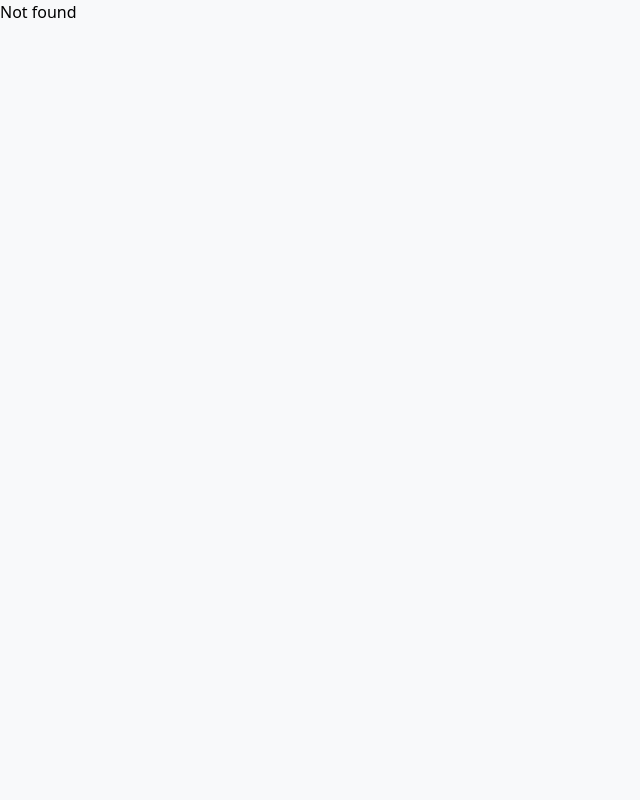
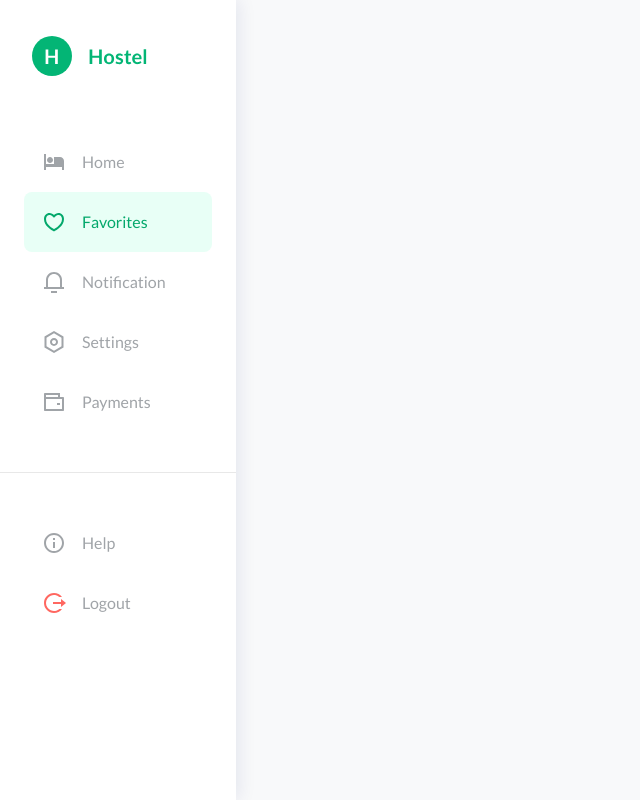
Before and after one commit to EazzieJr/hostel-dashboard, a Next.js app: page /favorites in a window 1280 px wide. Before the commit this address had no page. Shown: the whole page, without its empty margins (0-640 px from the left). Built offline with nearby package versions, Linux system fonts and the light colour scheme.

Commit message:
Created all pages

```diff
--- a/components/SVGIcons.jsx
+++ b/components/SVGIcons.jsx
@@ -16,10 +16,9 @@ export const Logo = () => {
 
 export const Settings = () => {
   return (
-    <svg width="24" height="24" viewBox="0 0 24 24" fill="none">
+    <svg width="24" height="24" viewBox="0 0 24 24">
       <path
         d="M12 1L21.5 6.5V17.5L12 23L2.5 17.5V6.5L12 1ZM12 3.311L4.5 7.653V16.347L12 20.689L19.5 16.347V7.653L12 3.311ZM12 16C10.9391 16 9.92172 15.5786 9.17157 14.8284C8.42143 14.0783 8 13.0609 8 12C8 10.9391 8.42143 9.92172 9.17157 9.17157C9.92172 8.42143 10.9391 8 12 8C13.0609 8 14.0783 8.42143 14.8284 9.17157C15.5786 9.92172 16 10.9391 16 12C16 13.0609 15.5786 14.0783 14.8284 14.8284C14.0783 15.5786 13.0609 16 12 16ZM12 14C12.5304 14 13.0391 13.7893 13.4142 13.4142C13.7893 13.0391 14 12.5304 14 12C14 11.4696 13.7893 10.9609 13.4142 10.5858C13.0391 10.2107 12.5304 10 12 10C11.4696 10 10.9609 10.2107 10.5858 10.5858C10.2107 10.9609 10 11.4696 10 12C10 12.5304 10.2107 13.0391 10.5858 13.4142C10.9609 13.7893 11.4696 14 12 14Z"
-        fill="#CACCCF"
       />
     </svg>
   )
@@ -27,10 +26,9 @@ export const Settings = () => {
 
 export const Notification = () => {
   return (
-    <svg width="24" height="24" viewBox="0 0 24 24" fill="none">
+    <svg width="24" height="24" viewBox="0 0 24 24">
       <path
         d="M20 17H22V19H2V17H4V10C4 7.87827 4.84285 5.84344 6.34315 4.34315C7.84344 2.84285 9.87827 2 12 2C14.1217 2 16.1566 2.84285 17.6569 4.34315C19.1571 5.84344 20 7.87827 20 10V17ZM18 17V10C18 8.4087 17.3679 6.88258 16.2426 5.75736C15.1174 4.63214 13.5913 4 12 4C10.4087 4 8.88258 4.63214 7.75736 5.75736C6.63214 6.88258 6 8.4087 6 10V17H18ZM9 21H15V23H9V21Z"
-        fill="#CACCCF"
       />
     </svg>
   )
@@ -38,11 +36,10 @@ export const Notification = () => {
 
 export const Favorites = () => {
   return (
-    <svg width="24" height="24" viewBox="0 0 24 24" fill="none">
+    <svg width="24" height="24" viewBox="0 0 24 24">
       e
       <path
         d="M16.5 3C19.538 3 22 5.5 22 9C22 16 14.5 20 12 21.5C9.5 20 2 16 2 9C2 5.5 4.5 3 7.5 3C9.36 3 11 4 12 5C13 4 14.64 3 16.5 3ZM12.934 18.604C13.815 18.048 14.61 17.495 15.354 16.903C18.335 14.533 20 11.943 20 9C20 6.64 18.463 5 16.5 5C15.424 5 14.26 5.57 13.414 6.414L12 7.828L10.586 6.414C9.74 5.57 8.576 5 7.5 5C5.56 5 4 6.656 4 9C4 11.944 5.666 14.533 8.645 16.903C9.39 17.495 10.185 18.048 11.066 18.603C11.365 18.792 11.661 18.973 12 19.175C12.339 18.973 12.635 18.792 12.934 18.604Z"
-        fill="#CACCCF"
       />
     </svg>
   )
@@ -50,21 +47,17 @@ export const Favorites = () => {
 
 export const Home = () => {
   return (
-    <svg width="24" height="24" viewBox="0 0 24 24" fill="none">
-      <path
-        d="M22 11V20H20V17H4V20H2V4H4V14H12V7H18C19.0609 7 20.0783 7.42143 20.8284 8.17157C21.5786 8.92172 22 9.93913 22 11ZM8 13C7.20435 13 6.44129 12.6839 5.87868 12.1213C5.31607 11.5587 5 10.7956 5 10C5 9.20435 5.31607 8.44129 5.87868 7.87868C6.44129 7.31607 7.20435 7 8 7C8.79565 7 9.55871 7.31607 10.1213 7.87868C10.6839 8.44129 11 9.20435 11 10C11 10.7956 10.6839 11.5587 10.1213 12.1213C9.55871 12.6839 8.79565 13 8 13Z"
-        fill="#03B575"
-      />
+    <svg width="24" height="24" viewBox="0 0 24 24">
+      <path d="M22 11V20H20V17H4V20H2V4H4V14H12V7H18C19.0609 7 20.0783 7.42143 20.8284 8.17157C21.5786 8.92172 22 9.93913 22 11ZM8 13C7.20435 13 6.44129 12.6839 5.87868 12.1213C5.31607 11.5587 5 10.7956 5 10C5 9.20435 5.31607 8.44129 5.87868 7.87868C6.44129 7.31607 7.20435 7 8 7C8.79565 7 9.55871 7.31607 10.1213 7.87868C10.6839 8.44129 11 9.20435 11 10C11 10.7956 10.6839 11.5587 10.1213 12.1213C9.55871 12.6839 8.79565 13 8 13Z" />
     </svg>
   )
 }
 
-export const Notifications = () => {
+export const Help = () => {
   return (
-    <svg width="24" height="24" viewBox="0 0 24 24" fill="none">
+    <svg width="24" height="24" viewBox="0 0 24 24">
       <path
         d="M12 22C6.477 22 2 17.523 2 12C2 6.477 6.477 2 12 2C17.523 2 22 6.477 22 12C22 17.523 17.523 22 12 22ZM12 20C14.1217 20 16.1566 19.1571 17.6569 17.6569C19.1571 16.1566 20 14.1217 20 12C20 9.87827 19.1571 7.84344 17.6569 6.34315C16.1566 4.84285 14.1217 4 12 4C9.87827 4 7.84344 4.84285 6.34315 6.34315C4.84285 7.84344 4 9.87827 4 12C4 14.1217 4.84285 16.1566 6.34315 17.6569C7.84344 19.1571 9.87827 20 12 20ZM11 7H13V9H11V7ZM11 11H13V17H11V11Z"
-        fill="#CACCCF"
       />
     </svg>
   )
@@ -72,7 +65,7 @@ export const Notifications = () => {
 
 export const Logout = () => {
   return (
-    <svg width="24" height="24" viewBox="0 0 24 24" fill="none">
+    <svg width="24" height="24" viewBox="0 0 24 24">
       <path
         d="M12 22C6.477 22 2 17.523 2 12C2 6.477 6.477 2 12 2C13.5527 1.99884 15.0842 2.35978 16.4729 3.05414C17.8617 3.74851 19.0693 4.75718 20 6H17.29C16.1352 4.98176 14.7112 4.31836 13.1887 4.0894C11.6663 3.86044 10.1101 4.07566 8.70689 4.70922C7.30371 5.34277 6.11315 6.36776 5.27807 7.66119C4.44299 8.95462 3.99887 10.4615 3.999 12.0011C3.99913 13.5407 4.4435 15.0475 5.27879 16.3408C6.11409 17.6341 7.30482 18.6589 8.7081 19.2922C10.1114 19.9255 11.6676 20.1405 13.19 19.9113C14.7125 19.6821 16.1364 19.0184 17.291 18H20.001C19.0702 19.243 17.8624 20.2517 16.4735 20.9461C15.0846 21.6405 13.5528 22.0013 12 22ZM19 16V13H11V11H19V8L24 12L19 16Z"
         fill="#FF6760"
@@ -83,10 +76,9 @@ export const Logout = () => {
 
 export const Payment = () => {
   return (
-    <svg width="24" height="24" viewBox="0 0 24 24" fill="none">
+    <svg width="24" height="24" viewBox="0 0 24 24">
       <path
         d="M18 7H21C21.2652 7 21.5196 7.10536 21.7071 7.29289C21.8946 7.48043 22 7.73478 22 8V20C22 20.2652 21.8946 20.5196 21.7071 20.7071C21.5196 20.8946 21.2652 21 21 21H3C2.73478 21 2.48043 20.8946 2.29289 20.7071C2.10536 20.5196 2 20.2652 2 20V4C2 3.73478 2.10536 3.48043 2.29289 3.29289C2.48043 3.10536 2.73478 3 3 3H18V7ZM4 9V19H20V9H4ZM4 5V7H16V5H4ZM15 13H18V15H15V13Z"
-        fill="#CACCCF"
       />
     </svg>
   )
--- a/components/layout/SideBar.jsx
+++ b/components/layout/SideBar.jsx
@@ -1,3 +1,6 @@
+import Link from 'next/link'
+import { useRouter } from 'next/router'
+
 import {
   Logo,
   Home,
@@ -5,41 +8,63 @@ import {
   Notification,
   Settings,
   Payment,
+  Help,
   Logout,
 } from '../SVGIcons'
 
 const SideBar = () => {
+  const { asPath } = useRouter()
+
+  const NavItem = ({ label, logo, link }) => {
+    return (
+      <li>
+        <Link href={link}>
+          <a
+            className={`${
+              asPath === link
+                ? 'bg-primary-Lightest text-primary-Dark'
+                : 'text-Neutral-gray hover:bg-Neutral-Lightest'
+            }  w-full p-[18px] text-left fill-current rounded-lg flex item-center space-x-4 transition-colors duration-500`}
+          >
+            {logo}
+            <span>{label}</span>
+          </a>
+        </Link>
+      </li>
+    )
+  }
+
   return (
-    <nav className="w-[236px] bg-white h-screen sideBarShadow fixed top-0 left-0 xl:py-9 px-6">
-      <Logo />
+    <nav className="w-[236px] bg-white h-screen sideBarShadow fixed top-0 left-0 xl:py-9">
+      {/* Logo */}
+      <div className="px-8">
+        <Logo />
+      </div>
 
       {/* Nav list */}
       <ul className="mt-14">
-        <NavItem label="Home" logo={<Home />} />
-        <NavItem label="Favorites" logo={<Favorites />} />
-        <NavItem label="Notification" logo={<Notification />} />
-        <NavItem label="Settings" logo={<Settings />} />
-        <NavItem label="Payments" logo={<Payment />} />
+        <div className="px-6">
+          <NavItem label="Home" logo={<Home />} link="/" />
+          <NavItem label="Favorites" logo={<Favorites />} link="/favorites" />
+          <NavItem
+            label="Notification"
+            logo={<Notification />}
+            link="/notification"
+          />
+          <NavItem label="Settings" logo={<Settings />} link="/settings" />
+          <NavItem label="Payments" logo={<Payment />} link="/payments" />
+        </div>
 
         {/* divider */}
-        <div></div>
+        <div className="w-full bg-Neutral-Divider h-px my-10"></div>
 
-        <NavItem label="Help" logo={<Home />} />
-        <NavItem label="Logout" logo={<Logout />} />
+        <div className="px-6">
+          <NavItem label="Help" logo={<Help />} link="/help" />
+          <NavItem label="Logout" logo={<Logout />} link="/logout" />
+        </div>
       </ul>
     </nav>
   )
 }
 
-const NavItem = ({ label, logo }) => {
-  return (
-    <li>
-      <button className="bg-primary-Lightest w-full p-[18px] text-left rounded-lg flex item-center space-x-4">
-        {logo}
-        <span>{label}</span>
-      </button>
-    </li>
-  )
-}
-
 export default SideBar
--- /dev/null
+++ b/pages/_document.jsx
@@ -0,0 +1,24 @@
+import Document, { Html, Head, Main, NextScript } from 'next/document'
+
+class MyDocument extends Document {
+  render() {
+    return (
+      <Html>
+        <Head>
+          <link rel="preconnect" href="https://fonts.googleapis.com" />
+          <link rel="preconnect" href="https://fonts.gstatic.com" crossorigin />
+          <link
+            href="https://fonts.googleapis.com/css2?family=Lato:wght@400;700;900&display=swap"
+            rel="stylesheet"
+          ></link>
+        </Head>
+        <body>
+          <Main />
+          <NextScript />
+        </body>
+      </Html>
+    )
+  }
+}
+
+export default MyDocument
--- /dev/null
+++ b/pages/favorites.jsx
@@ -0,0 +1,17 @@
+import React from 'react'
+import Head from 'next/head'
+
+// import HomeDashboard from '../src/components/page-components/HomeDashboard.jsx'
+import Layout from '../components/layout/index'
+
+const Favorites = () => (
+  <div>
+    <Head>
+      <title>Favorites | Hostel</title>
+    </Head>
+
+    <Layout>What the fuck</Layout>
+  </div>
+)
+
+export default Favorites
--- /dev/null
+++ b/pages/hostelView.jsx
@@ -0,0 +1,17 @@
+import React from 'react'
+import Head from 'next/head'
+
+// import HomeDashboard from '../src/components/page-components/HomeDashboard.jsx'
+import Layout from '../components/layout/index'
+
+const HostelView = () => (
+  <div>
+    <Head>
+      <title>Hostel View | Hostel</title>
+    </Head>
+
+    <Layout>What the fuck</Layout>
+  </div>
+)
+
+export default HostelView
--- /dev/null
+++ b/pages/notification.jsx
@@ -0,0 +1,17 @@
+import React from 'react'
+import Head from 'next/head'
+
+// import HomeDashboard from '../src/components/page-components/HomeDashboard.jsx'
+import Layout from '../components/layout/index'
+
+const Notification = () => (
+  <div>
+    <Head>
+      <title>Notification | Hostel</title>
+    </Head>
+
+    <Layout>What the fuck</Layout>
+  </div>
+)
+
+export default Notification
--- /dev/null
+++ b/pages/payments.jsx
@@ -0,0 +1,17 @@
+import React from 'react'
+import Head from 'next/head'
+
+// import HomeDashboard from '../src/components/page-components/HomeDashboard.jsx'
+import Layout from '../components/layout/index'
+
+const Payments = () => (
+  <div>
+    <Head>
+      <title>Payments | Hostel</title>
+    </Head>
+
+    <Layout>What the fuck</Layout>
+  </div>
+)
+
+export default Payments
--- /dev/null
+++ b/pages/settings.jsx
@@ -0,0 +1,17 @@
+import React from 'react'
+import Head from 'next/head'
+
+// import HomeDashboard from '../src/components/page-components/HomeDashboard.jsx'
+import Layout from '../components/layout/index'
+
+const Settings = () => (
+  <div>
+    <Head>
+      <title>Settings | Hostel</title>
+    </Head>
+
+    <Layout>What the fuck</Layout>
+  </div>
+)
+
+export default Settings
--- a/styles/global.css
+++ b/styles/global.css
@@ -4,6 +4,7 @@
 
 body {
   background-color: #f8f9fa;
+  font-family: 'Lato', sans-serif;
 }
 
 h1 {
```
